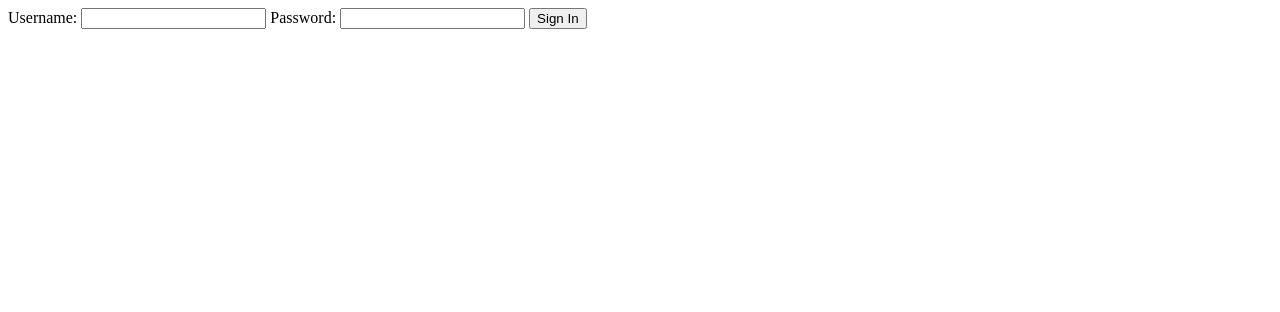
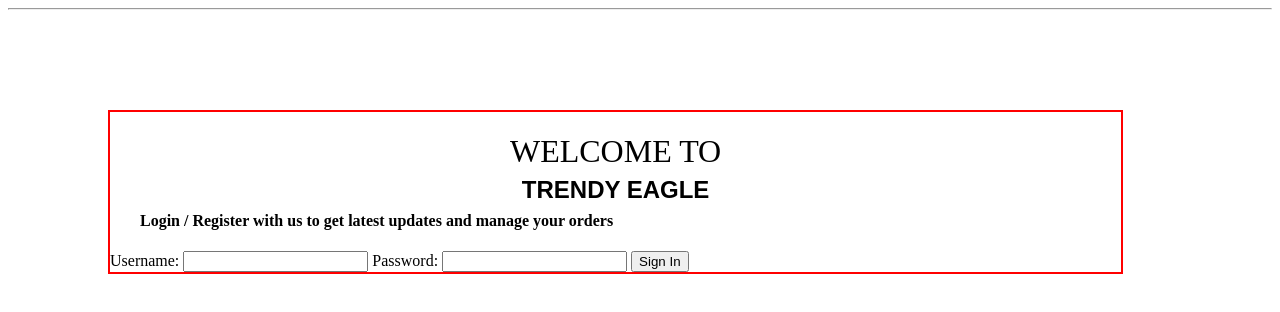
Before and after one commit to aarifa123/hanging-teeth-7136, a plain HTML site: page signin.html in a window 1280 px wide. Drawn offline with Linux system fonts and the light colour scheme.

Commit message:
day3aarifa

```diff
--- a/signin.html
+++ b/signin.html
@@ -6,7 +6,40 @@
     <meta name="viewport" content="width=device-width, initial-scale=1.0">
     <title>Document</title>
 </head>
+<style>
+
+#welcome-text{
+    text-align: center;
+    font-weight: 400;
+    margin-bottom: 0%;
+}
+#shop-name-text{
+    text-align: center;
+  line-height: 0%;
+  font-family: Arial, Helvetica, sans-serif;
+
+}
+.container{
+    margin-top: 100px;
+    border: 2PX SOLID RED;
+    width: 80%;
+    margin-left: 100px;
+}
+#detail-text{
+
+    margin-left: 30px;
+}
+</style>
 <body>
+
+    <hr>
+<div class="container">
+
+
+    <h1 id="welcome-text">WELCOME TO</h1>
+    <h2 id="shop-name-text">TRENDY EAGLE</h2>
+
+    <h4 id="detail-text">Login / Register with us to get latest updates and manage your orders</h4>
         <form id="signin-form">
             <label>Username:</label>
             <input type="text" id="username" required>
@@ -16,6 +49,10 @@
             <button type="submit" >Sign In</button>
           </form>
 
+
+</div>
+
+
 </body>
 <script  src="./scripts/signin.js"></script>
 </html>
```
Lines whose indentation alone changed are shown as unchanged.
